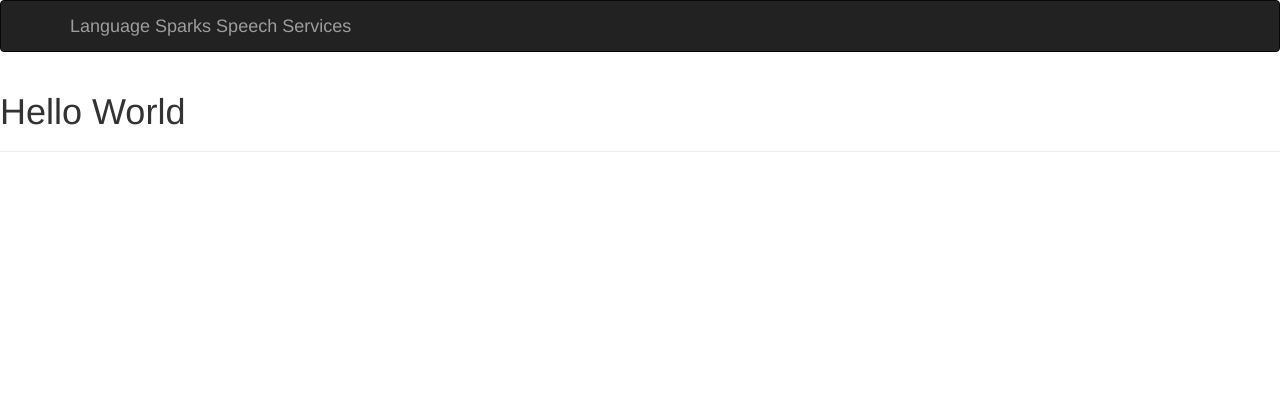
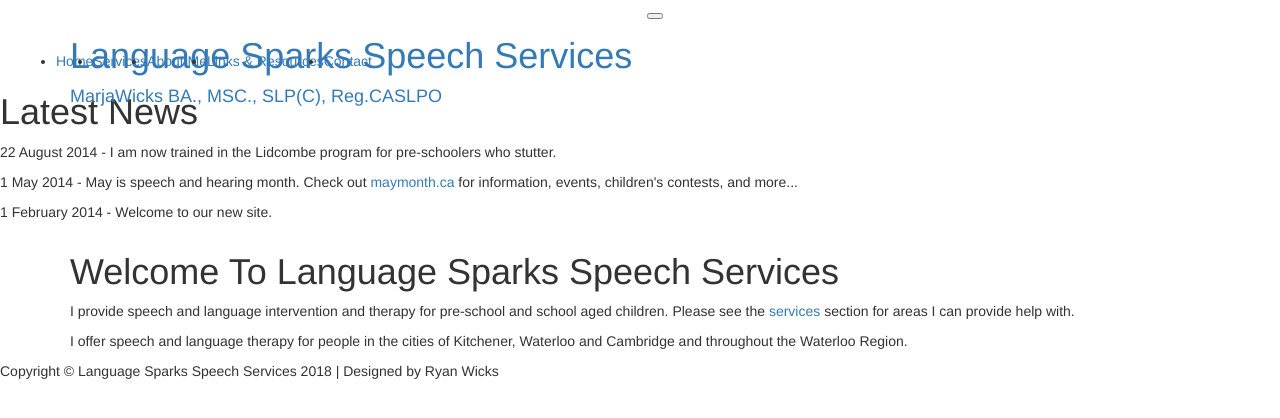
Before and after one commit to ryancwicks/LanguageSparksSite, a Flask app: page / in a window 1280 px wide. Shown: the top 418 px of the page. Run offline with Flask 2, Linux system fonts and the light colour scheme; some libraries are stand-ins or nearby versions.

Commit message:
Updated content to match current site.

```diff
--- a/LanguageSparksSite.py
+++ b/LanguageSparksSite.py
@@ -1,13 +1,33 @@
-from flask import Flask, render_template
+from flask import Flask, render_template, url_for
 from flask_bootstrap import Bootstrap
+from flask_moment import Moment
+from datetime import datetime
+
 
 app = Flask(__name__)
 
 bootstrap = Bootstrap (app)
+moment = Moment (app)
 
 @app.route('/')
 def index ():
     return render_template ('index.html')
+
+@app.route ('/services')
+def services ():
+    return render_template ('services.html')
+
+@app.route ('/about')
+def about ():
+    return render_template ('about.html')
+
+@app.route ('/links')
+def links ():
+    return render_template ('links.html')
+
+@app.route ('/contact')
+def contact ():
+    return render_template ('contact.html')
 
 @app.route('/user/<name>')
 def user (name):
--- /dev/null
+++ b/static/news.js
@@ -0,0 +1,7 @@
+document.write ( '\
+<h1>Latest News</h1> \
+<p>22 August 2014 - I am now trained in the Lidcombe program for pre-schoolers who stutter.</p> \
+<p>1 May 2014 - May is speech and hearing month. Check out <a href="http://www.maymonth.ca">maymonth.ca</a> for information, events, children\'s contests, and more...</p> \
+<p>1 February 2014 - Welcome to our new site.</p> \
+\
+')
--- a/templates/base_template.html
+++ b/templates/base_template.html
@@ -9,28 +9,41 @@
 {% endblock %}
 
 {% block navbar %}
-<div class="navbar navbar-inverse" role="navigation">
+<div class="navbar navbar-expand-lg navbar-light bg-light" role=navigation>
   <div class="container">
     <div class="navbar-header">
-      <button type="button" class="navbar-toggle" data-toggle="collapse" data-target=".navbar-collapse">
-        <span class="sr-only">Toggle navigation</span>
-        <span class="icon-bar"></span>
-        <span class="icon-bar"></span>
-        <span class="icon-bar"></span>
+      <button class="navbar-toggler" type="button" data-toggle="collapse" data-target=".navbar-collapse">
+        <span class="navbar-toggler-icon"></span>
       </button>
-      <a class="navbar-brand" href="/">Language Sparks Speech Services</a>
+      <a class="navbar-brand" href="{{ url_for('index') }}"><h1>Language Sparks Speech Services</h1>
+        <p>MarjaWicks BA., MSC., SLP(C), Reg.CASLPO</p></a>
+      </div>
     </div>
-    <div class="navbar-collaps collapse">
-      <ul>
-        <li> <a href="/">Home</a> </li>
+    <div class="navbar-collapse collapse" >
+      <ul class="navbar-nav mr-auto">
+        <li class="nav-item"> <a class="nav-link" href="{{ url_for ('index') }}">Home</a> </li>
+        <li class="nav-item"> <a class="nav-link" href="{{ url_for ('services') }}">Services</a></li>
+        <li class="nav-item"> <a class="nav-link" href="{{ url_for ('about') }}">About Me</a></li>
+        <li class="nav-item"> <a class="nav-link" href="{{ url_for ('links') }}">Links & Resources</a></li>
+        <li class="nav-item"> <a class="nav-link" href="{{ url_for ('contact') }}">Contact</a></li>
       </ul>
     </div>
   </div>
+  {% endblock %}
+
+{% block content %}
+<div id="sidebar">
+        <script src="news.js"></script>
+</div>
+<div class="container">
+  {% block page_content %}{%endblock%}
+</div>
+<div class=footer>
+  <p>Copyright &copy; Language Sparks Speech Services {{ moment().format('YYYY') }} | Designed by Ryan Wicks</p>
 </div>
 {% endblock %}
 
-{% block content %}
-<div class="container">
-  {% block page_content %}{%endblock%}
-</div>
+{% block scripts %}
+  {{ super() }}
+  {{ moment.include_moment() }}
 {% endblock %}
--- a/templates/index.html
+++ b/templates/index.html
@@ -1,7 +1,9 @@
 {% extends "base_template.html" %}
 
-{% block content %}
-<div class="page-header">
-  <h1>Hello World</h1>
+{% block page_content %}
+<div id="page-header">
+  <h1>Welcome To Language Sparks Speech Services</h1>
+  <p>I provide speech and language intervention and therapy for pre-school and school aged children. Please see the <a href="{{ url_for ('services') }}">services</a> section for areas I can provide help with.</p>
+  <p>I offer speech and language therapy for people in the cities of Kitchener, Waterloo and Cambridge and throughout the Waterloo Region.</p>
 </div>
 {% endblock %}
```
Also changed, not shown: templates/about.html (added, +30 -0 lines), templates/contact.html (added, +16 -0 lines), templates/links.html (added, +16 -0 lines), templates/services.html (added, +37 -0 lines), static/favicon.ico, 1 other file.
